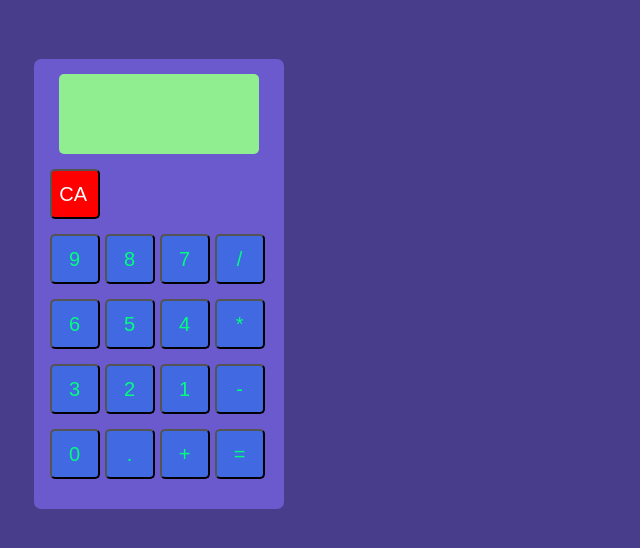
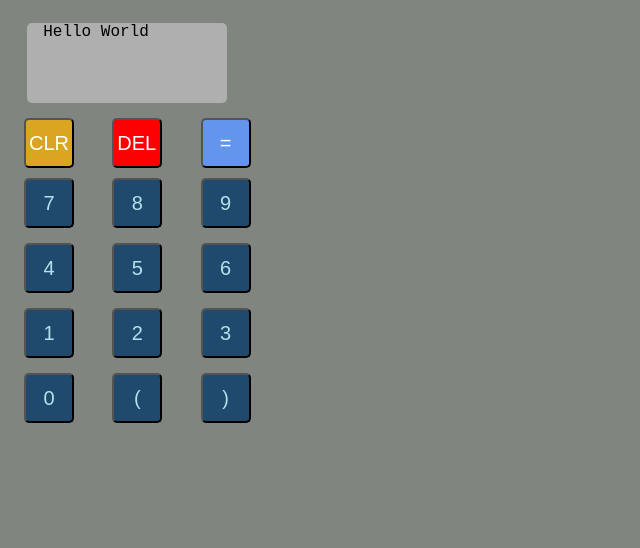
Before and after one commit to r6097/jscalc, a plain HTML site: page index.html in a window 1280 px wide. Shown: the whole page, without its empty margins (0-640 px from the left). Drawn offline with Linux system fonts and the light colour scheme.

Commit message:
reset interface
-removed js population of buttons, now buttons are in html
-changed color scheme
-no display functionality

```diff
--- a/index.html
+++ b/index.html
@@ -5,9 +5,36 @@
         <title>Calculator</title>
     </head>
     <body>
-        <div id = "frame">
-            <div id = "screen"></div>
-            <div id = "grid"></div>
+        <div id="frame">
+            <div id="screen">
+                <span id="textbox">Hello World</span>
+            </div>
+
+            <div class ="interface wrapper">
+                <button type="button" id="clear">CLR</button>
+                <button type="button" id="delete">DEL</button>
+                <button type="button" id="equal">=</button>
+            </div>
+
+            <div class = "digits wrapper">
+                <button type="button" id="seven">7</button>
+                <button type="button" id="eight">8</button>
+                <button type="button" id="nine">9</button>
+
+                <button type="button" id="four">4</button>
+                <button type="button" id="five">5</button>
+                <button type="button" id="six">6</button>
+
+                <button type="button" id="one">1</button>
+                <button type="button" id="two">2</button>
+                <button type="button" id="three">3</button>
+
+                <button type="button" id="zero">0</button>
+                <button type="button" id="lparen">(</button>
+                <button type="button" id="rparen">)</button>
+            </div>
+
+            </div>
         </div>
         <script src="script.js"></script>
     </body>
--- a/script.js
+++ b/script.js
@@ -24,60 +24,14 @@ function operate(operator, a, b){
             break;
     }
 }
-//create button function
-function createButton(buttonObj){
-    let outbutton = document.createElement('button');
-    outbutton.id = buttonObj.id;
-    outbutton.innerHTML = buttonObj.text;
-    if(buttonObj.class) outbutton.classList.add(buttonObj.class);
-    grid.appendChild(outbutton);
-}
-//
-// create buttons as objects
-//
-const clearButton =     {id: "clear", text:"CA"};
-const nineButton =      {id: "nine", class:"num", text:"9"};
-const eightButton =     {id: "eight", class:"num", text:"8"};
-const sevenButton =     {id: "seven", class:"num", text:"7"};
-const divideButton =    {id: "divide", class:"operator", text:"/"};
-const sixButton =       {id: "six", class:"num", text:"6"};
-const fiveButton =      {id: "five", class:"num", text:"5"};
-const fourButton =      {id: "four", class:"num", text:"4"};
-const multiplyButton =  {id: "multiply", class:"operator", text:"*"};
-const threeButton =     {id: "three", class:"num", text:"3"};
-const twoButton =       {id: "two", class:"num", text:"2"};
-const oneButton =       {id: "one", class:"num", text:"1"};
-const subtractButton =  {id: "subtract", class:"operator", text:"-"};
-const zeroButton =      {id: "zero", class:"num", text:"0"};
-const decimalButton =   {id:"decimal", text:"."};
-const additionButton =  {id: "add", class:"operator", text:"+"};
-const equalButton =     {id:"equals", text:"="};
 
-const arrayButtons =[ clearButton, nineButton, eightButton, sevenButton,
-                    divideButton, sixButton, fiveButton, fourButton,
-                    multiplyButton, threeButton, twoButton, oneButton,
-                    subtractButton, zeroButton, decimalButton, additionButton,
-                    equalButton];
-
-//insert buttons into hmtl
-const grid = document.querySelector("#grid");
-arrayButtons.forEach(createButton);
 //
 // detecting input
 //
-var str =""; //holds input
-var operator;//holds type of operation
-// buttons appear on screen when clicked
-const keys = document.querySelector("#grid");
-keys.addEventListener("click", e => {
-    if(e.target.matches('button')){
-        const key = e.target;
-        const keyClass = key.className;
-        if(keyClass == 'num'){
-            console.log("its a number");
-        }else if(keyClass == 'operator'){
-            console.log("its operator");
-        }
-        if(!keyClass){ console.log("idonk");}
-    }
-})
+document.onkeypress = function (e) {
+    e = e || window.event;
+    const key = e.key;
+    //console.log(key);
+    //window.alert(key);
+
+};
--- a/style.css
+++ b/style.css
@@ -1,46 +1,54 @@
 html{
-    background-color: darkslateblue;
+    background-color: rgb(128, 133, 127);
 }
 #frame{
-    background-color: slateblue;
     width: 250px;
     height: 450px;
-    margin-top: 4vw;
-    margin-left: 2vw;
     border-radius: 7px;
     position: fixed;
 }
 #screen{
-    display:flex;
-    background-color: lightgreen;
+    background-color: rgb(175, 175, 175);
     width: 200px;
     height: 80px;
     margin-top: 15px;
-    margin-left: 25px;
+    margin-left: 1.5vw;
     margin-bottom: 5px;
     border-radius: 5px;
 }
-#grid{
+#textbox{
+    font-family: monospace;
+    font-size: large;
+    padding-left: 1em;
+}
+.wrapper{
     display: grid;
+    grid-template-columns: repeat(3, 1fr);
     padding-top: 10px;
     grid-gap: 15px;
-    grid-template-columns: repeat(4, 40px);
     position: relative;
 }
 button{
     border-radius: 10%;
-    background-color: royalblue;
+    background-color: rgb(31, 74, 109);
     width: 50px;
     height: 50px;
     font-size: 20px;
     text-align: center;
     margin-left: 16px;
-    color: springgreen;
+    color: rgb(180, 226, 235);
 }
 #clear{
     padding-left: 3px;
-    grid-column-start: 1;
-    grid-column-end: 5;
+    background-color: goldenrod;
+    color: white;
+}
+#delete{
+    padding-left: 3px;
     background-color: red;
     color: white;
 }
+#equal{
+    background-color: cornflowerblue;
+    color: white;
+}
```
